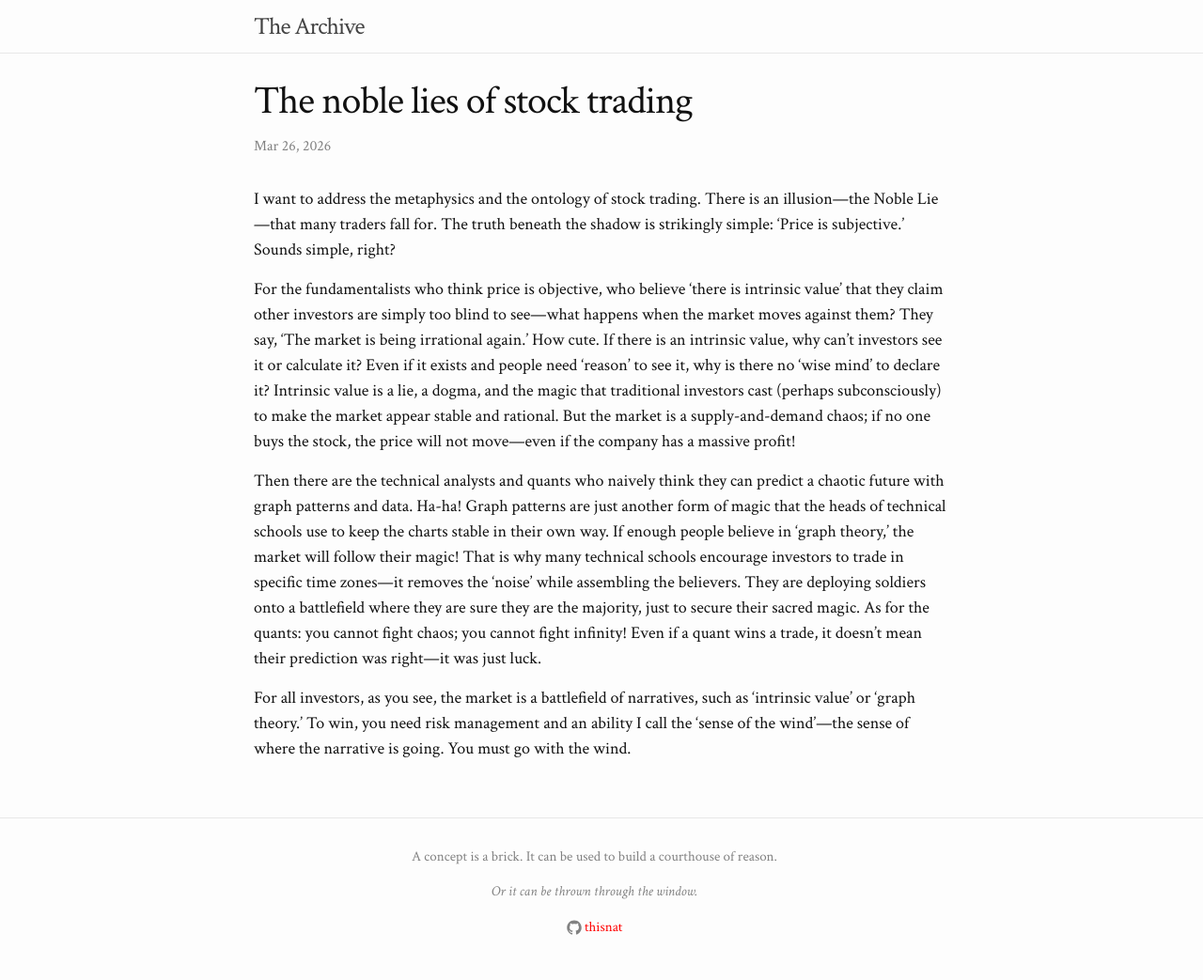
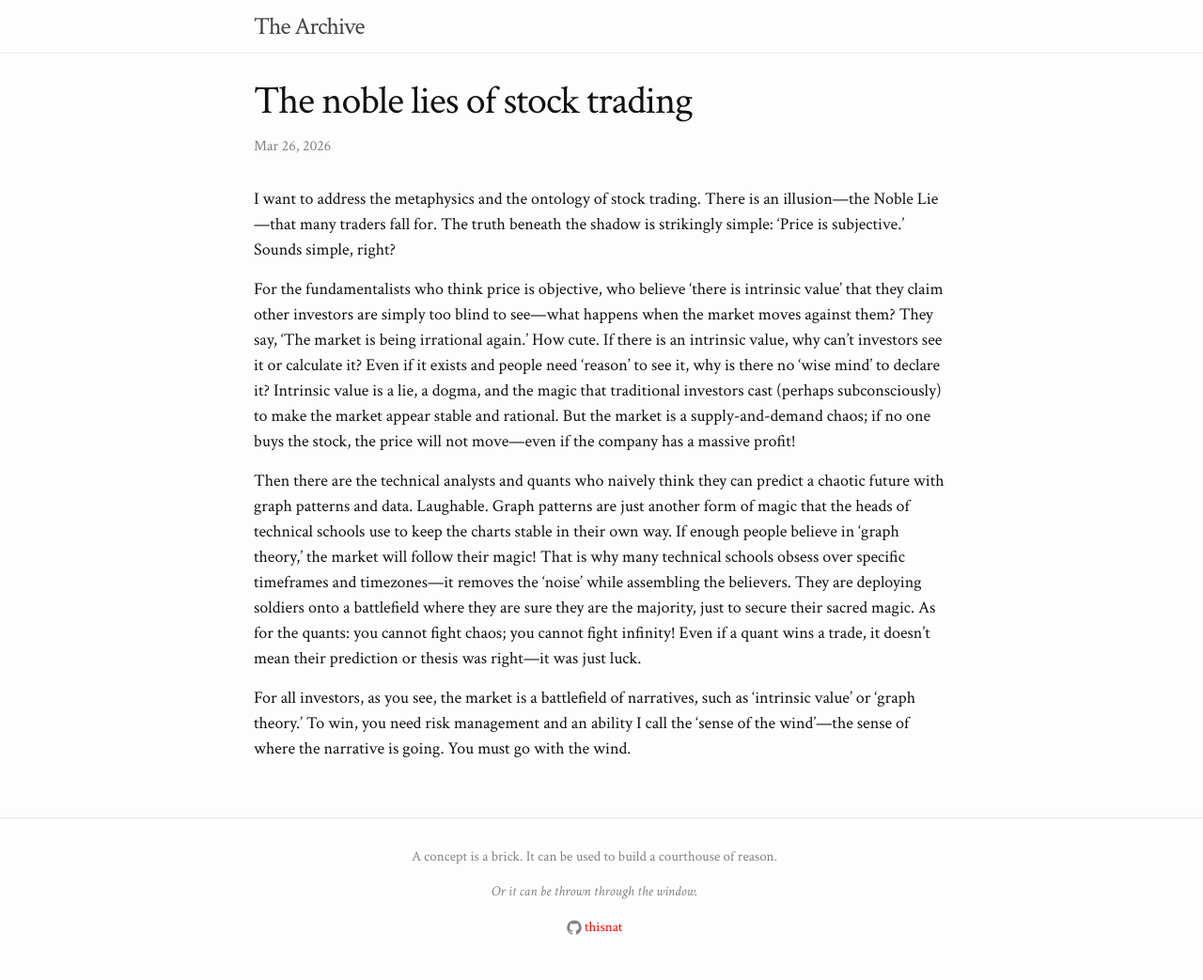
Before and after one commit to thisnat/the-archive, a Jekyll site: the page built from _posts/2026-3-26-the-noble-lies-of-stock-trading.md, in a window 1280 px wide. Shown: the whole page at 94% size. Built offline with Jekyll 4.4.1, drawn with Linux system fonts in a browser that asks for light colours; some web fonts are replaced.

Commit message:
feat: edit post

```diff
--- a/_posts/2026-3-26-the-noble-lies-of-stock-trading.md
+++ b/_posts/2026-3-26-the-noble-lies-of-stock-trading.md
@@ -8,6 +8,6 @@
 
 For the fundamentalists who think price is objective, who believe 'there is intrinsic value' that they claim other investors are simply too blind to see—what happens when the market moves against them? They say, 'The market is being irrational again.' How cute. If there is an intrinsic value, why can’t investors see it or calculate it? Even if it exists and people need 'reason' to see it, why is there no 'wise mind' to declare it? Intrinsic value is a lie, a dogma, and the magic that traditional investors cast (perhaps subconsciously) to make the market appear stable and rational. But the market is a supply-and-demand chaos; if no one buys the stock, the price will not move—even if the company has a massive profit!
 
-Then there are the technical analysts and quants who naively think they can predict a chaotic future with graph patterns and data. Ha-ha! Graph patterns are just another form of magic that the heads of technical schools use to keep the charts stable in their own way. If enough people believe in 'graph theory,' the market will follow their magic! That is why many technical schools encourage investors to trade in specific time zones—it removes the 'noise' while assembling the believers. They are deploying soldiers onto a battlefield where they are sure they are the majority, just to secure their sacred magic. As for the quants: you cannot fight chaos; you cannot fight infinity! Even if a quant wins a trade, it doesn't mean their prediction was right—it was just luck.
+Then there are the technical analysts and quants who naively think they can predict a chaotic future with graph patterns and data. Laughable. Graph patterns are just another form of magic that the heads of technical schools use to keep the charts stable in their own way. If enough people believe in 'graph theory,' the market will follow their magic! That is why many technical schools obsess over specific timeframes and timezones—it removes the 'noise' while assembling the believers. They are deploying soldiers onto a battlefield where they are sure they are the majority, just to secure their sacred magic. As for the quants: you cannot fight chaos; you cannot fight infinity! Even if a quant wins a trade, it doesn't mean their prediction or thesis was right—it was just luck.
 
 For all investors, as you see, the market is a battlefield of narratives, such as 'intrinsic value' or 'graph theory.' To win, you need risk management and an ability I call the 'sense of the wind'—the sense of where the narrative is going. You must go with the wind.
```
